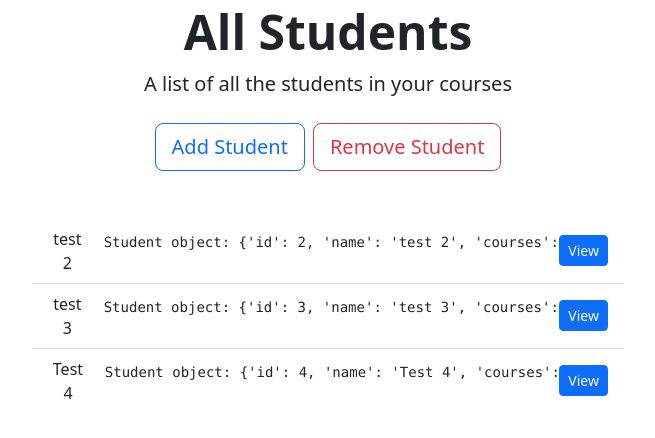
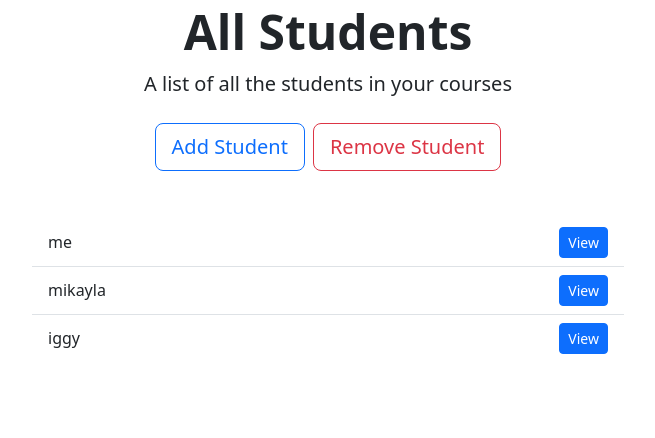
Before and after one commit to mikaylahubbard/studentGradeManagementSystem, a Django app: page /students/ in a window 1280 px wide. Shown: the part 165-603 px from the top of the page, without its empty margins (312-967 px from the left). Run offline with Django 5.2, Linux system fonts and the light colour scheme.

Commit message:
Fixed bugs on initial implementation.

```diff
--- a/data.json
+++ b/data.json
@@ -1,21 +1,25 @@
 {
     "students": [
         {
-            "id": 2,
-            "name": "test 2",
-            "courses": []
+            "id": 5,
+            "name": "me",
+            "courses": [
+                2,
+                4
+            ]
         },
         {
-            "id": 3,
-            "name": "test 3",
-            "courses": []
+            "id": 6,
+            "name": "mikayla",
+            "courses": [
+                3,
+                2
+            ]
         },
         {
-            "id": 4,
-            "name": "Test 4",
-            "courses": [
-                2
-            ]
+            "id": 7,
+            "name": "iggy",
+            "courses": []
         }
     ],
     "courses": [
@@ -23,7 +27,24 @@
             "id": 2,
             "name": "Software Engineering",
             "students": [
-                4
+                5,
+                6
+            ],
+            "grades": []
+        },
+        {
+            "id": 3,
+            "name": "Cyber",
+            "students": [
+                6
+            ],
+            "grades": []
+        },
+        {
+            "id": 4,
+            "name": "Biomechanics",
+            "students": [
+                5
             ],
             "grades": []
         }
--- a/studentGradesApp/data_manager.py
+++ b/studentGradesApp/data_manager.py
@@ -22,5 +22,6 @@ def load_data():
     return data
 
 def save_data(data):
+    print("DEBUG: Saving data:", data)
     with open(DATA_FILE, "w") as f:
         json.dump(data, f, indent=4)
--- a/studentGradesApp/templates/students.html
+++ b/studentGradesApp/templates/students.html
@@ -119,9 +119,9 @@
           class="list-group-item d-flex justify-content-between align-items-center"
         >
           {{ student.name }}
-            <pre>
+            {% comment %} <pre>
   Student object: {{ student|safe }}
-</pre>
+</pre> {% endcomment %}
            <button class="btn btn-sm btn-primary"
               data-bs-toggle="modal"
               data-bs-target="#studentDetailModal"
--- a/studentGradesApp/urls.py
+++ b/studentGradesApp/urls.py
@@ -16,6 +16,7 @@ urlpatterns = [
    path("students/remove_s/", views.remove_student, name="remove_student"),
    path("students/remove_c/", views.remove_course, name="remove_course"),
     path("students/<int:student_id>/", views.student_detail, name="student_detail"),
+
 ]
 
 #  Serve media files if DEBUG is True (development mode)
--- a/studentGradesApp/views.py
+++ b/studentGradesApp/views.py
@@ -57,68 +57,61 @@ def students(request):
 
 def student_detail(request, student_id):
     data = load_data()
-
-    # Normalize IDs so everything is an int
-    for student in data.get("students", []):
-        student["id"] = int(student["id"])
-        student["courses"] = [int(c) for c in student.get("courses", [])]
-
-    for course in data.get("courses", []):
-        course["id"] = int(course["id"])
-        course["students"] = [int(sid) for sid in course.get("students", [])]
-
     students = data.get("students", [])
     courses = data.get("courses", [])
 
-    # Find the student
     student_id = int(student_id)
     student = next((s for s in students if s["id"] == student_id), None)
+
     if not student:
         return redirect("students")
 
+
+
+    # Make sure courses list is int
+    student["courses"] = [int(c) for c in student.get("courses", [])]
+
     if request.method == "POST":
+
+        print("posting")
         action = request.POST.get("action")
-        course_id = request.POST.get("course_id")
+        course_id = int(request.POST.get("course_id"))
 
-        if not course_id:
-            return redirect("student_detail", student_id=student_id)
+        print("DEBUG: action =", action, "course_id =", request.POST.get("course_id"))
 
-        course_id = int(course_id)
-
-        print("DEBUG POST:", request.POST)
-        print("DEBUG Student before:", student)
-
-        # --- ENROLL ---
         if action == "enroll" and course_id not in student["courses"]:
             student["courses"].append(course_id)
+
+
             for course in courses:
                 if course["id"] == course_id:
+                    course.setdefault("students", [])
                     if student["id"] not in course["students"]:
                         course["students"].append(student["id"])
 
-        # --- REMOVE ---
         elif action == "remove" and course_id in student["courses"]:
             student["courses"].remove(course_id)
+
             for course in courses:
                 if course["id"] == course_id:
+                    course.setdefault("students", [])
                     course["students"] = [
                         sid for sid in course["students"] if sid != student["id"]
                     ]
 
-        # Save updates
+        # Save after updates
         data["students"] = students
         data["courses"] = courses
+        print(data)
         save_data(data)
 
-        print("DEBUG Student after:", student)
+        return redirect("students")
 
-        return redirect("student_detail", student_id=student_id)
-
-    return render(
-        request,
-        "individualStudent.html",
-        {"student": student, "courses": courses, "student_courses": student["courses"],},
-    )
+    return render(request, "individualStudent.html", {
+        "student": student,
+        "courses": courses,
+        "student_courses": student["courses"],
+    })
 
 
 
```
Also changed, not shown: studentGradesApp/templates/individualStudent.html (+11 -4 lines).
